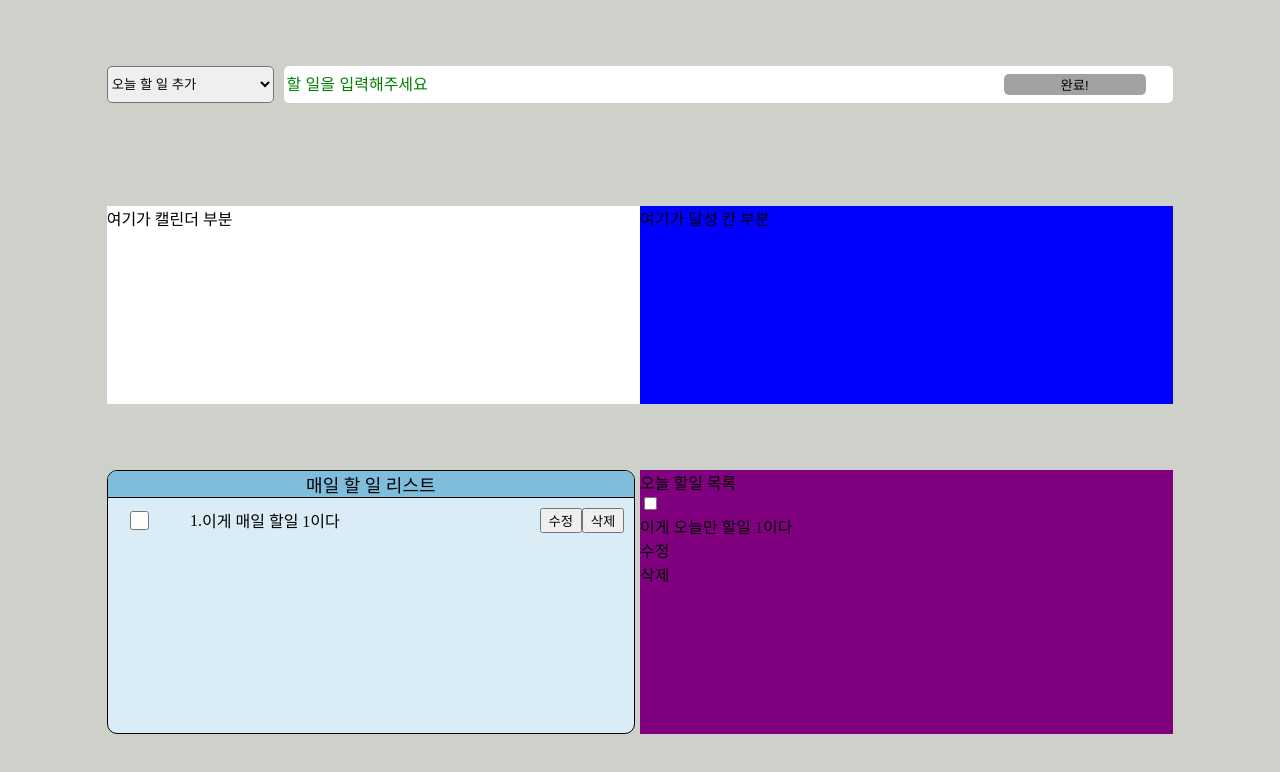
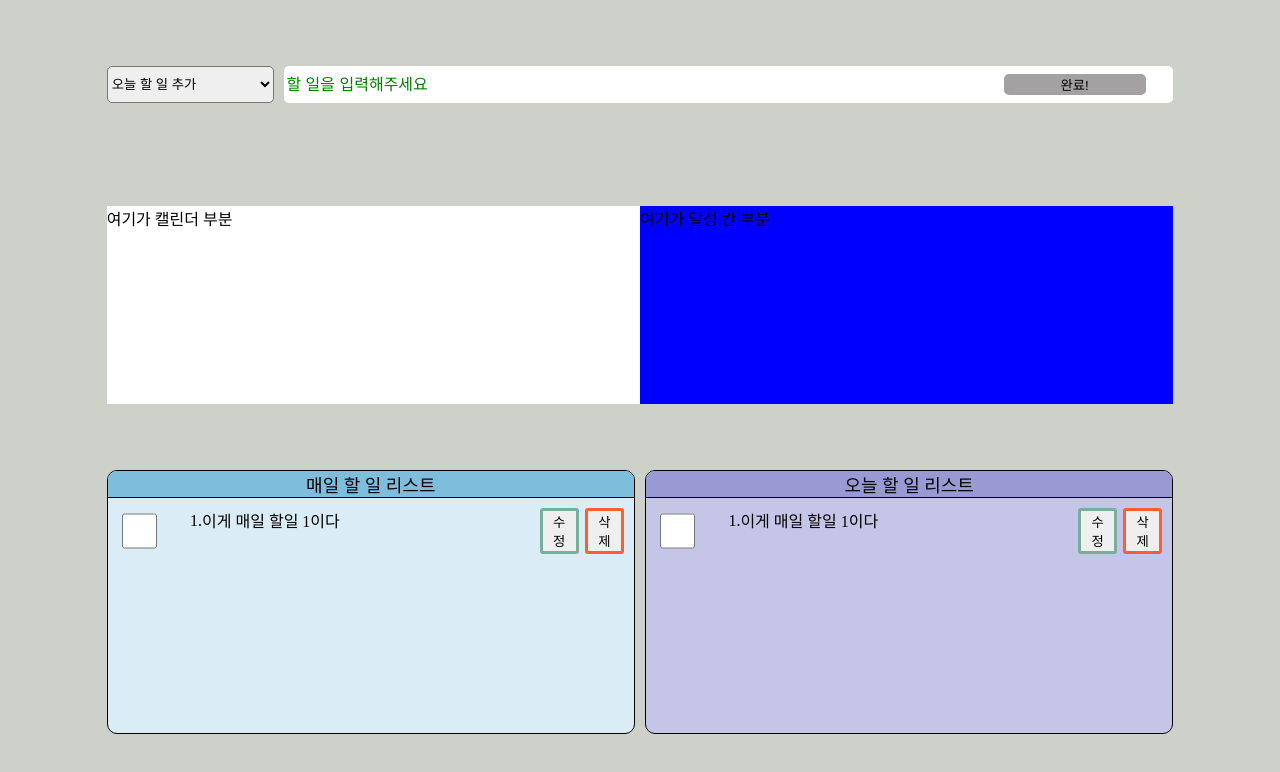
Before and after one commit to strangecook/Type-rutin, a React (Create React App) app in the folder my-app/: page / in a window 1280 px wide. Shown: the top 772 px of the page. Built offline with nearby package versions, Linux system fonts and the light colour scheme.

Commit message:
Reactor: Today, Rutin Part css change

```diff
--- a/my-app/src/Styled/RutinStyled.tsx
+++ b/my-app/src/Styled/RutinStyled.tsx
@@ -35,7 +35,27 @@ grid-column: 3/11;
 `
 export const RutinTodoFix = styled.button`
 grid-column: 11/12;
+margin: 0 3px 0 0;
+border: 3px solid #77af9c;
+border-radius: 3px;
+transition: transform 300ms ease;
+
+:hover {
+    background-color: #77af9c;
+    color: #e3dede;
+    transform: scale(1.1);
+    }
 `
 export const RutinTodoDel = styled.button`
 grid-column: 12/13;
+margin: 0 0 0 3px;
+border: 3px solid #ff5f2e;
+border-radius: 3px;
+transition: transform 300ms ease;
+
+:hover {
+    background-color: #ff5f2e;
+    color: #e3dede;
+    transform: scale(1.1);
+    }
 `
--- a/my-app/src/Styled/TodayStyled.tsx
+++ b/my-app/src/Styled/TodayStyled.tsx
@@ -2,5 +2,60 @@ import styled from 'styled-components'
 
 export const TodayComponent = styled.div`
 grid-area: today;
-background-color: purple;
+border-radius: 10px;
+background-color: #C5C5E7;
+border: 1px solid black;
+overflow: hidden;
+margin: 0 0 0 5px;
 `
+
+export const TodayTitle = styled.div`
+background-color:#999AD4;
+text-align: center;
+font-size: large;
+overflow: hidden;
+border-radius: 5px 5px 0 0;
+border-bottom: 1px solid black;
+`
+export const TodayTodo = styled.div`
+    display: grid;
+    grid-template-columns: repeat(12, 1fr);
+    margin: 10px;
+    `
+export const TodayTodoInput = styled.input`
+grid-column: 1/2;
+`
+export const TodayTodoNumber = styled.div`
+grid-column: 2/3;
+text-align: right;
+line-height: 25px;
+`
+export const TodayTodoText = styled.div`
+grid-column: 3/11;
+`
+export const TodayTodoFix = styled.button`
+grid-column: 11/12;
+margin: 0 3px 0 0;
+border: 3px solid #77af9c;
+border-radius: 3px;
+transition: transform 300ms ease;
+
+:hover {
+    background-color: #77af9c;
+    color: #e3dede;
+    transform: scale(1.1);
+    }
+`
+export const TodayTodoDel = styled.button`
+grid-column: 12/13;
+margin: 0 0 0 3px;
+border: 3px solid #ff5f2e;
+border-radius: 3px;
+transition: transform 300ms ease;
+
+:hover {
+    background-color: #ff5f2e;
+    color: #e3dede;
+    transform: scale(1.1);
+    }
+`
--- a/my-app/src/components/OnlyToday.tsx
+++ b/my-app/src/components/OnlyToday.tsx
@@ -1,19 +1,20 @@
 import React from 'react';
 import styled from 'styled-components'
-import { TodayComponent } from '../Styled/TodayStyled';
+import { TodayComponent, TodayTitle, TodayTodo, TodayTodoInput, TodayTodoNumber, TodayTodoText, TodayTodoFix, TodayTodoDel } from '../Styled/TodayStyled';
 
 function OnlyToday() {
   return (
         <TodayComponent>
-            <div>
-              오늘 할일 목록
-            </div>
-            <div>
-              <input type="checkbox"></input>
-              <div>이게 오늘만 할일 1이다</div>
-              <div>수정</div>
-              <div>삭제</div>
-            </div>
+            <TodayTitle>
+              오늘 할 일 리스트
+            </TodayTitle>
+            <TodayTodo>
+              <TodayTodoInput type="checkbox"></TodayTodoInput>
+              <TodayTodoNumber>1.</TodayTodoNumber>
+              <TodayTodoText>이게 매일 할일 1이다</TodayTodoText>
+              <TodayTodoFix>수정</TodayTodoFix>
+              <TodayTodoDel>삭제</TodayTodoDel>
+            </TodayTodo>
         </TodayComponent>
   );
 }
```
